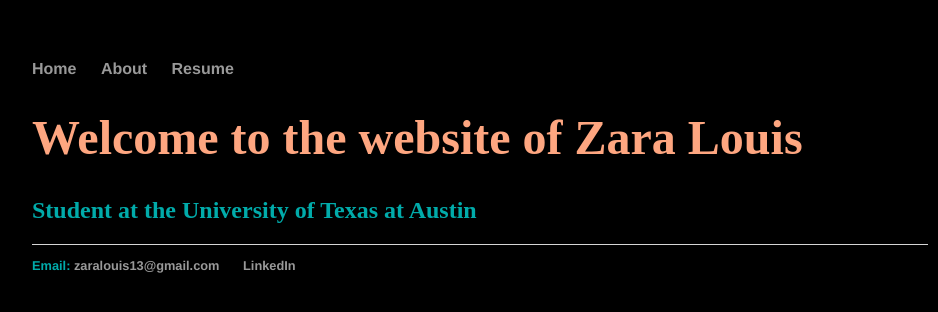
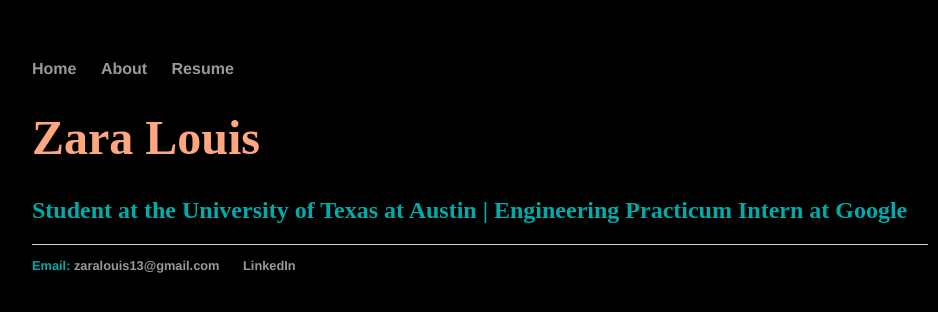
Before and after one commit to zaralouis/zaralouis.github.io, a Jekyll site: the page built from index.html, in a window 1280 px wide. Shown: the top 312 px of the page, without its empty margins (160-1098 px from the left). Built offline with Jekyll 4.4.1, drawn with Linux system fonts in a browser that asks for light colours.

Commit message:
Update index.html

```diff
--- a/index.html
+++ b/index.html
@@ -5,7 +5,7 @@ title: Zara Louis
 <head> <link href='https://fonts.googleapis.com/css?family=Abril+Fatface' rel='stylesheet' type='text/css'></head>
 <div class="blurb">
 	<body bgcolor="#000000">
-	<h1><font face="Minion Web" color="#FEA680">Welcome to the website of Zara Louis</font></h1>
-	<h2><font face="Minion Web" color="#01ABAA">Student at the University of Texas at Austin</h2>
+	<h1><font face="Minion Web" color="#FEA680">Zara Louis</font></h1>
+	<h2><font face="Minion Web" color="#01ABAA">Student at the University of Texas at Austin | Engineering Practicum Intern at Google</h2>
 	</body>
 </div><!-- /.blurb -->
```
